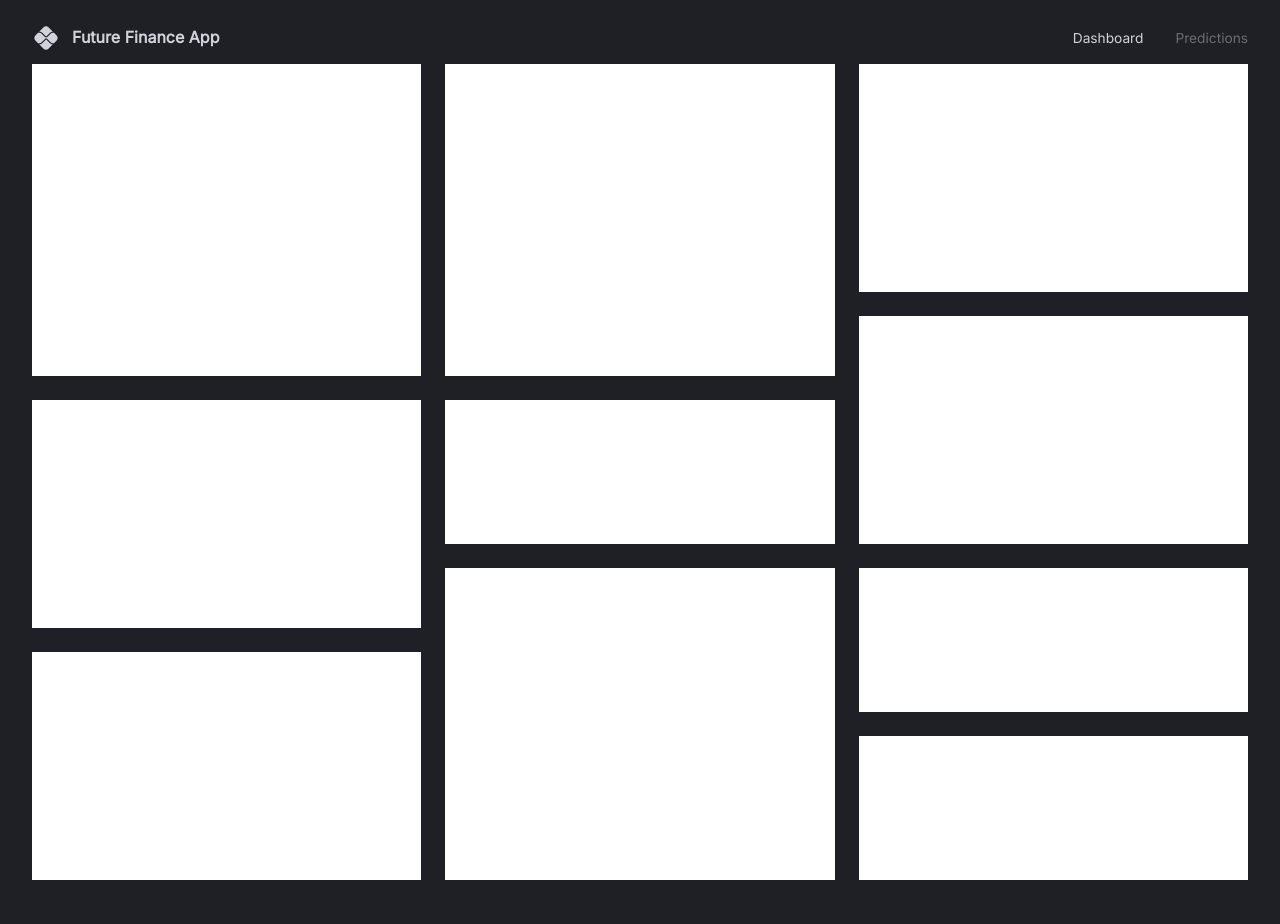
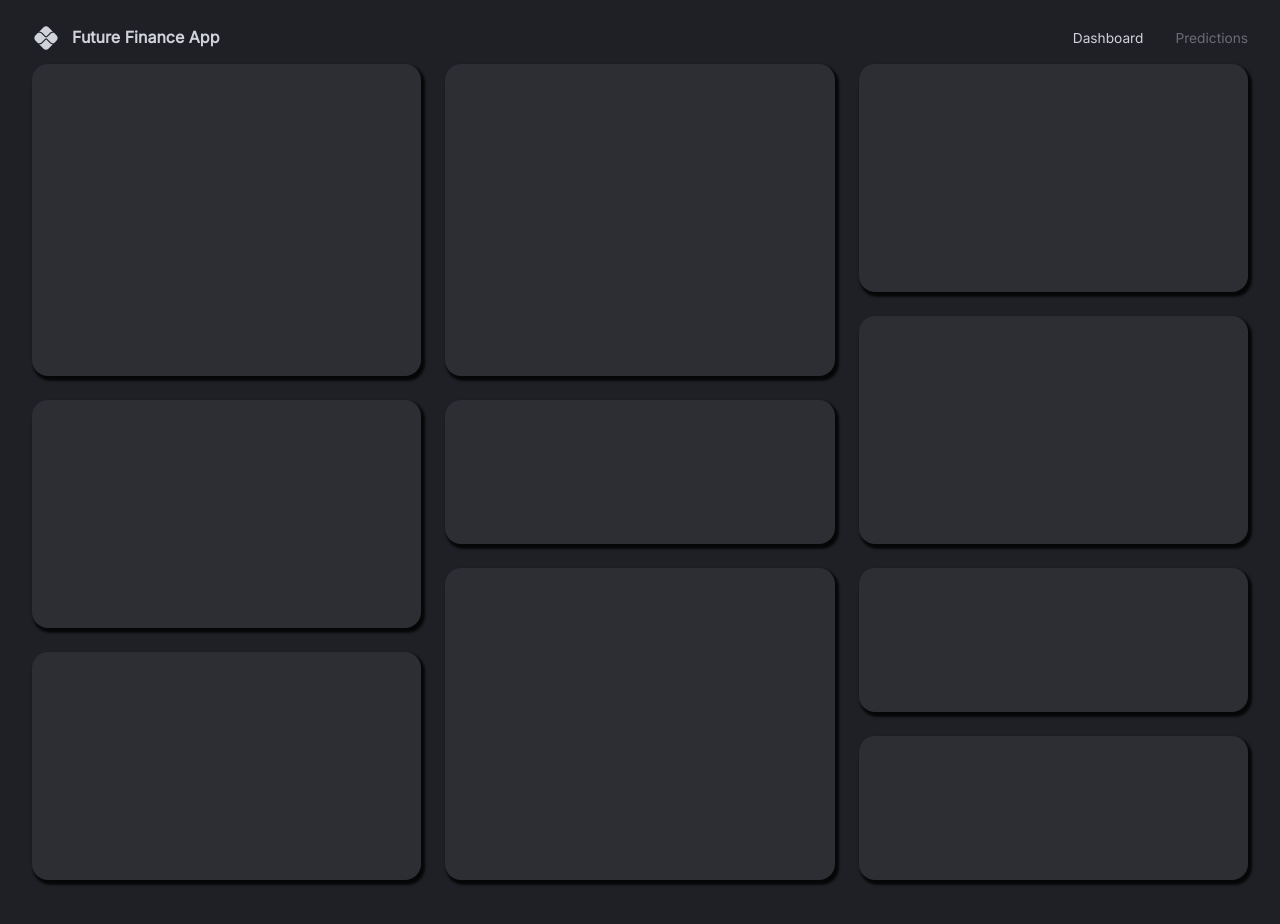
Before and after one commit to mustafaanilkaradavut/finance-management-app, a React (Vite) app in the folder client/: page / in a window 1280 px wide. Shown: the top 924 px of the page. Built offline with nearby package versions, Linux system fonts and the light colour scheme.

Commit message:
dashboard_layout

```diff
--- a/client/src/scenes/dashboard/index.tsx
+++ b/client/src/scenes/dashboard/index.tsx
@@ -1,8 +1,9 @@
-import { Box, useTheme } from '@mui/material';
+import { Box, useMediaQuery } from '@mui/material';
+import Row1 from './Row1';
+import Row2 from './Row2';
+import Row3 from './Row3';
 
-type Props = {};
-
-const gridTemplate = `
+const gridTemplateLargeScreens = `
   "a b c"
   "a b c"
   "a b c"
@@ -14,32 +15,65 @@ const gridTemplate = `
   "g h j"
   "g h j"
 `;
+const gridTemplateSmallScreens = `
+  "a"
+  "a"
+  "a"
+  "a"
+  "b"
+  "b"
+  "b"
+  "b"
+  "c"
+  "c"
+  "c"
+  "d"
+  "d"
+  "d"
+  "e"
+  "e"
+  "f"
+  "f"
+  "f"
+  "g"
+  "g"
+  "g"
+  "h"
+  "h"
+  "h"
+  "h"
+  "i"
+  "i"
+  "j"
+  "j"
+`;
 
-const Dasboard = (_props: Props) => {
-   const { palette } = useTheme();
+const Dashboard = () => {
+   const isAboveMediumScreens = useMediaQuery('(min-width: 1200px)');
    return (
       <Box
          width="100%"
          height="100%"
          display="grid"
          gap="1.5rem"
-         sx={{
+         sx={
+            isAboveMediumScreens
+               ? {
                     gridTemplateColumns: 'repeat(3, minmax(370px, 1fr))',
                     gridTemplateRows: 'repeat(10, minmax(60px, 1fr))',
-            gridTemplateAreas: gridTemplate,
-         }}>
-         <Box bgcolor="#fff" gridArea="a"></Box>
-         <Box bgcolor="#fff" gridArea="b"></Box>
-         <Box bgcolor="#fff" gridArea="c"></Box>
-         <Box bgcolor="#fff" gridArea="d"></Box>
-         <Box bgcolor="#fff" gridArea="e"></Box>
-         <Box bgcolor="#fff" gridArea="f"></Box>
-         <Box bgcolor="#fff" gridArea="g"></Box>
-         <Box bgcolor="#fff" gridArea="h"></Box>
-         <Box bgcolor="#fff" gridArea="i"></Box>
-         <Box bgcolor="#fff" gridArea="j"></Box>
+                    gridTemplateAreas: gridTemplateLargeScreens,
+                 }
+               : {
+                    gridAutoColumns: '1fr',
+                    gridAutoRows: '80px',
+                    gridTemplateAreas: gridTemplateSmallScreens,
+                 }
+         }>
+         <Row1 />
+         <Row2 />
+         <Row3 />
       </Box>
    );
 };
 
-export default Dasboard;
+export default Dashboard;
```
Lines whose indentation alone changed are shown as unchanged.
